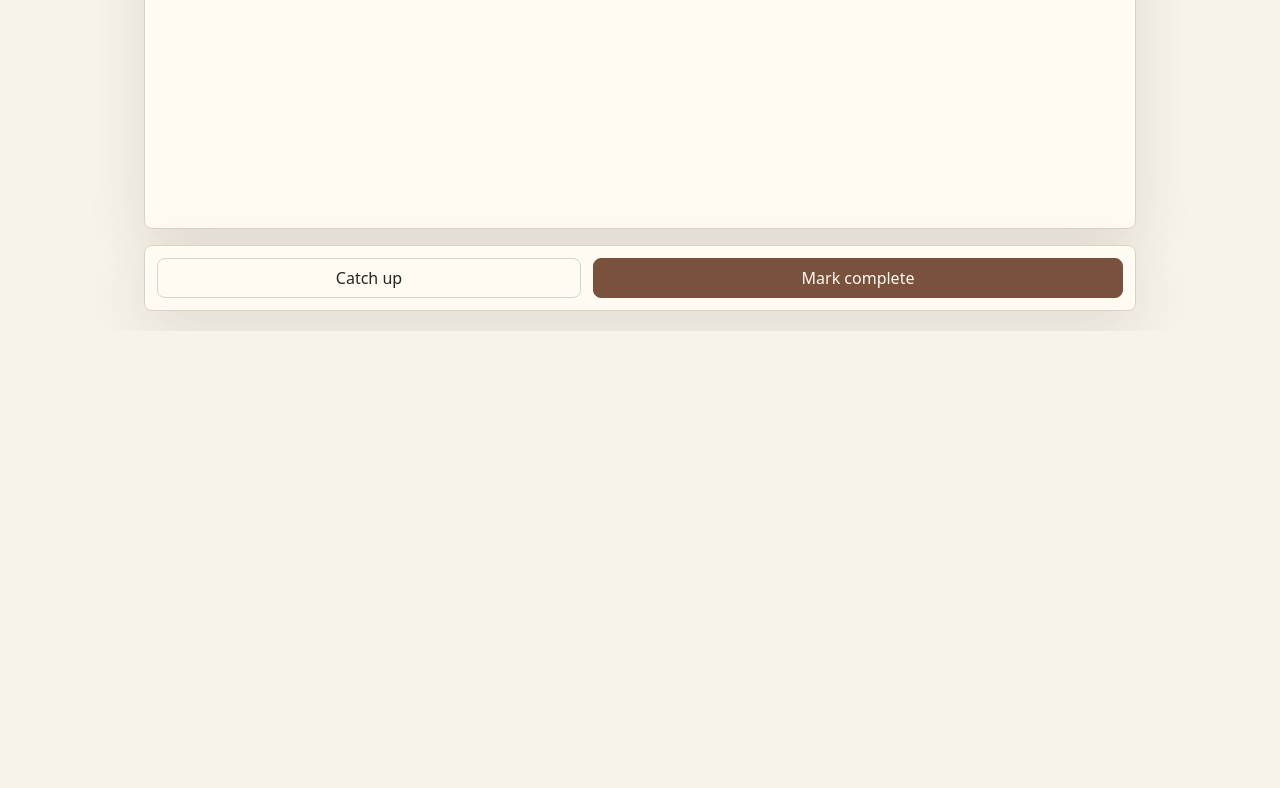
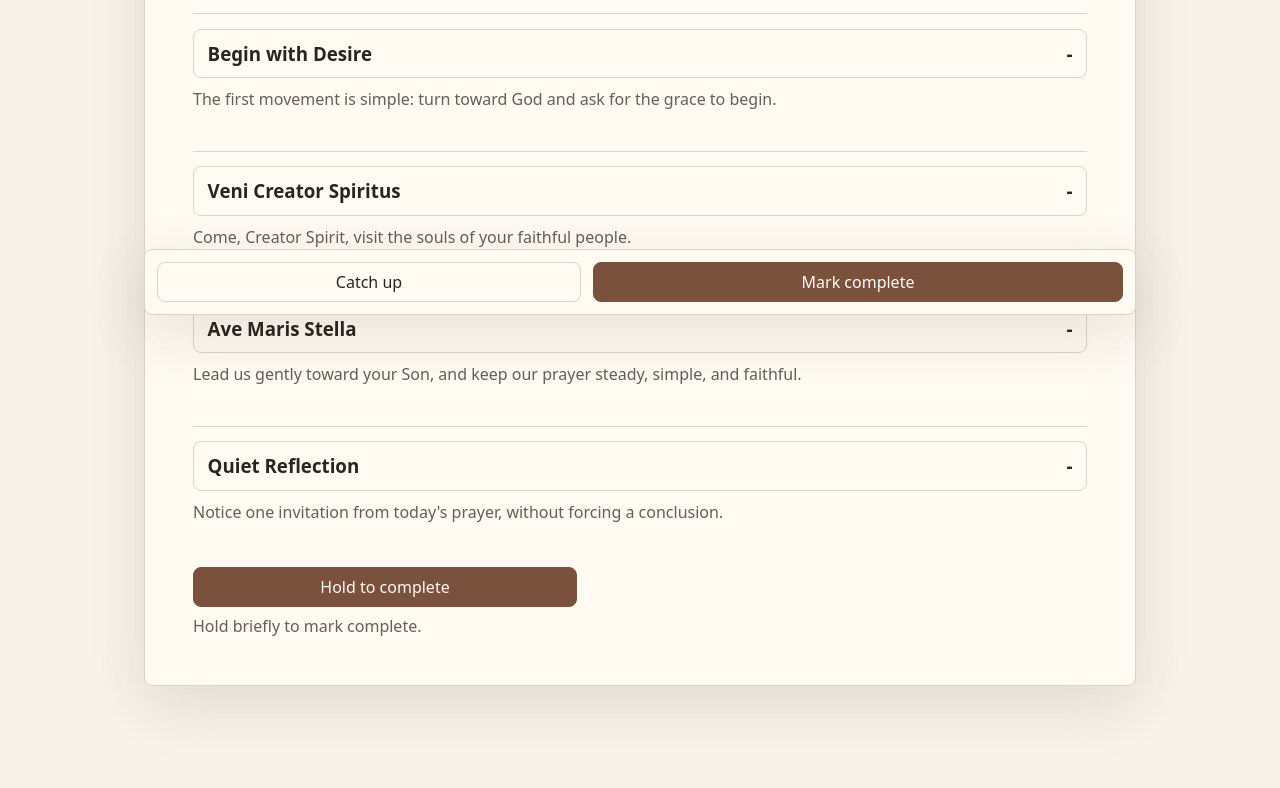
Before and after one commit to mbaldwinsmith/consecration, a website built with Vite: page index.html in a window 1280 px wide. Shown: the part 469-1257 px from the top of the page. Before the commit the page ends 800 px from the top, so only its background shows below. Built offline with nearby package versions, Linux system fonts and the light colour scheme.

Commit message:
Implement phase 6 day rendering interactions

```diff
--- a/src/app/shell.ts
+++ b/src/app/shell.ts
@@ -12,6 +12,9 @@ import {
 } from './settings';
 import type { ThemePreference } from '../types';
 import { createCatchUpView } from '../ui/views/catch-up-view';
+import { getBundledDayContent } from '../domain/content/bundled-days';
+import { resolveDayPlan } from '../domain/modes/mode-policy';
+import { createDayView } from '../ui/views/day-view';
 
 export interface AppShellOptions {
   readonly manifest: AppManifestPointer;
@@ -28,7 +31,13 @@ export function createAppShell(options: AppShellOptions): HTMLElement {
 
   const header = createHeader(options.manifest.appName, activeConsecration.title, options.route);
   const dayPager = createDayPager(options.route, activeConsecration.totalDays);
-  const view = createView(options.route, activeConsecration.title, options.schemaVersion, options.settings);
+  const view = createView(
+    options.route,
+    activeConsecration.title,
+    activeConsecration.totalDays,
+    options.schemaVersion,
+    options.settings,
+  );
   const actions = createBottomActions(options.route);
 
   shell.append(header, dayPager, view, actions);
@@ -101,6 +110,7 @@ function createDayPager(route: AppRoute, totalDays: number): HTMLElement {
 function createView(
   route: AppRoute,
   consecrationTitle: string,
+  totalDays: number,
   schemaVersion: number,
   settings: BootSettings,
 ): HTMLElement {
@@ -122,6 +132,29 @@ function createView(
 
   if (route.name === 'catch-up') {
     view.append(createCatchUpView());
+  }
+
+  if (route.name === 'today' || route.name === 'day') {
+    const day = route.name === 'day' ? route.day : 1;
+    const dayContent = getBundledDayContent(settings.consecrationId, day);
+    const plan = resolveDayPlan({
+      mode: 'guided',
+      dayContent,
+      missedDays: 0,
+    });
+    view.append(
+      createDayView({
+        dayContent,
+        renderPlan: plan,
+        totalDays,
+        onNavigatePrevious: () => {
+          navigateTo(`/day/${String(Math.max(1, day - 1))}`);
+        },
+        onNavigateNext: () => {
+          navigateTo(`/day/${String(Math.min(totalDays, day + 1))}`);
+        },
+      }),
+    );
   }
 
   return view;
--- /dev/null
+++ b/src/domain/content/bundled-days.ts
@@ -0,0 +1,62 @@
+import type { DayContent } from '../../types';
+
+const sharedSections = [
+  {
+    id: 'veni-creator',
+    type: 'hymn',
+    title: 'Veni Creator Spiritus',
+    html: '<p>Come, Creator Spirit, visit the souls of your faithful people.</p>',
+    required: true,
+    tags: ['prayer', 'holy-spirit', 'essential'],
+  },
+  {
+    id: 'ave-maris-stella',
+    type: 'hymn',
+    title: 'Ave Maris Stella',
+    html: '<p>Lead us gently toward your Son, and keep our prayer steady, simple, and faithful.</p>',
+    required: true,
+    tags: ['prayer', 'mary', 'essential'],
+  },
+  {
+    id: 'quiet-reflection',
+    type: 'reflection',
+    title: 'Quiet Reflection',
+    html: '<p>Notice one invitation from today&apos;s prayer, without forcing a conclusion.</p>',
+    required: false,
+    tags: ['reflection', 'optional'],
+  },
+] as const satisfies readonly DayContent['sections'][number][];
+
+const firstWeekReadings = [
+  ['Begin with Desire', 'The first movement is simple: turn toward God and ask for the grace to begin.'],
+  ['Make Room', 'Preparation grows when small distractions lose their hold.'],
+  ['Trust the Pace', 'Consecration is received over time.'],
+  ['Look Toward Christ', 'The purpose of this path is union with Jesus Christ.'],
+  ['Practice Humility', 'Humility lets prayer become honest.'],
+  ['Offer the Ordinary', 'The ordinary parts of the day can become an offering.'],
+  ['Renew the Yes', 'The first week closes with a simple renewal.'],
+] as const;
+
+export function getBundledDayContent(consecrationId: string, day: number): DayContent {
+  const reading = firstWeekReadings[day - 1] ?? [`Day ${String(day)}`, 'This day is ready for prayer and reflection.'];
+
+  return {
+    consecrationId,
+    day,
+    title: `Day ${String(day)} - ${reading[0]}`,
+    phase: 'preparation',
+    author: 'Consecration App',
+    durationMinutes: 8,
+    sections: [
+      {
+        id: `day-${String(day)}-reading`,
+        type: 'reading',
+        title: reading[0],
+        html: `<p>${reading[1]}</p>`,
+        required: true,
+        tags: ['reading', 'essential'],
+      },
+      ...sharedSections,
+    ],
+  };
+}
--- a/src/styles/theme.css
+++ b/src/styles/theme.css
@@ -30,6 +30,11 @@ button:hover:not(:disabled) {
 }
 
 button:focus-visible {
+  outline: 3px solid color-mix(in srgb, var(--color-accent) 55%, transparent);
+  outline-offset: 2px;
+}
+
+a:focus-visible {
   outline: 3px solid color-mix(in srgb, var(--color-accent) 55%, transparent);
   outline-offset: 2px;
 }
@@ -135,6 +140,98 @@ button:disabled {
   line-height: 1;
 }
 
+.skip-link {
+  position: absolute;
+  width: 1px;
+  height: 1px;
+  overflow: hidden;
+  clip: rect(0 0 0 0);
+}
+
+.skip-link:focus {
+  position: static;
+  width: auto;
+  height: auto;
+  clip: auto;
+}
+
+.day-view {
+  display: grid;
+  gap: 1rem;
+  margin-top: 0.75rem;
+  touch-action: pan-y;
+}
+
+.day-view-header {
+  display: grid;
+  gap: 0.35rem;
+}
+
+.day-view-header h2 {
+  font-size: clamp(1.6rem, 5vw, 2.5rem);
+  line-height: 1.05;
+}
+
+.day-sections {
+  display: grid;
+  gap: 0.75rem;
+}
+
+.day-section {
+  display: grid;
+  gap: 0.5rem;
+  padding: 0.9rem 0;
+  border-top: 1px solid var(--color-border);
+}
+
+.day-section h3 {
+  margin: 0;
+}
+
+.section-toggle {
+  width: 100%;
+  height: auto;
+  min-height: 2.75rem;
+  padding: 0.7rem 0.85rem;
+  text-align: left;
+}
+
+.section-toggle::after {
+  float: right;
+  content: "+";
+}
+
+.section-toggle[aria-expanded="true"]::after {
+  content: "-";
+}
+
+.section-body {
+  color: var(--color-text);
+  line-height: 1.65;
+}
+
+.section-body p {
+  margin: 0 0 0.75rem;
+}
+
+.completion-control {
+  display: grid;
+  gap: 0.5rem;
+  max-width: 24rem;
+}
+
+.completion-control p {
+  margin: 0;
+}
+
+.long-press-complete {
+  width: 100%;
+}
+
+.reveal-on-scroll {
+  animation: reveal-up 180ms ease-out both;
+}
+
 .settings-panel {
   display: grid;
   gap: 0.9rem;
@@ -223,6 +320,18 @@ button:disabled {
   animation-iteration-count: 1 !important;
 }
 
+@keyframes reveal-up {
+  from {
+    opacity: 0;
+    transform: translateY(0.25rem);
+  }
+
+  to {
+    opacity: 1;
+    transform: translateY(0);
+  }
+}
+
 @media (prefers-reduced-motion: reduce) {
   * {
     scroll-behavior: auto !important;
--- /dev/null
+++ b/src/ui/components/long-press-complete.ts
@@ -0,0 +1,74 @@
+export interface LongPressCompleteOptions {
+  readonly label?: string;
+  readonly holdMs?: number;
+  readonly onComplete: () => void;
+  readonly onUndo?: () => void;
+}
+
+export function createLongPressCompleteButton(options: LongPressCompleteOptions): HTMLElement {
+  const wrapper = document.createElement('div');
+  wrapper.className = 'completion-control';
+
+  const button = document.createElement('button');
+  button.type = 'button';
+  button.className = 'primary-action long-press-complete';
+  button.textContent = options.label ?? 'Hold to complete';
+  button.ariaLabel = 'Hold to mark day complete';
+
+  const status = document.createElement('p');
+  status.setAttribute('role', 'status');
+  status.textContent = 'Hold briefly to mark complete.';
+
+  const undo = document.createElement('button');
+  undo.type = 'button';
+  undo.textContent = 'Undo';
+  undo.hidden = true;
+  undo.addEventListener('click', () => {
+    undo.hidden = true;
+    button.disabled = false;
+    status.textContent = 'Completion undone.';
+    options.onUndo?.();
+  });
+
+  const holdMs = options.holdMs ?? 650;
+  let timer: number | undefined;
+
+  const clearTimer = (): void => {
+    if (timer !== undefined) {
+      window.clearTimeout(timer);
+      timer = undefined;
+    }
+  };
+
+  const complete = (): void => {
+    clearTimer();
+    button.disabled = true;
+    undo.hidden = false;
+    status.textContent = 'Day marked complete.';
+    options.onComplete();
+  };
+
+  button.addEventListener('pointerdown', () => {
+    clearTimer();
+    status.textContent = 'Keep holding to complete.';
+    timer = window.setTimeout(complete, holdMs);
+  });
+  button.addEventListener('pointerup', () => {
+    if (timer !== undefined) {
+      clearTimer();
+      status.textContent = 'Hold a little longer to complete.';
+    }
+  });
+  button.addEventListener('pointerleave', clearTimer);
+  button.addEventListener('pointercancel', clearTimer);
+  button.addEventListener('keydown', (event) => {
+    if (event.key === 'Enter' || event.key === ' ') {
+      event.preventDefault();
+      complete();
+    }
+  });
+
+  wrapper.append(button, status, undo);
+
+  return wrapper;
+}
--- /dev/null
+++ b/src/ui/gestures/swipe-navigation.ts
@@ -0,0 +1,51 @@
+export interface SwipeNavigationOptions {
+  readonly onPrevious: () => void;
+  readonly onNext: () => void;
+  readonly thresholdPixels?: number;
+}
+
+export function attachSwipeNavigation(element: HTMLElement, options: SwipeNavigationOptions): () => void {
+  const threshold = options.thresholdPixels ?? 50;
+  let startX: number | undefined;
+
+  const onPointerDown = (event: PointerEvent): void => {
+    if (event.pointerType === 'mouse') {
+      return;
+    }
+
+    startX = event.clientX;
+  };
+
+  const onPointerUp = (event: PointerEvent): void => {
+    if (startX === undefined) {
+      return;
+    }
+
+    const delta = event.clientX - startX;
+    startX = undefined;
+
+    if (Math.abs(delta) < threshold) {
+      return;
+    }
+
+    if (delta > 0) {
+      options.onPrevious();
+    } else {
+      options.onNext();
+    }
+  };
+
+  const onPointerCancel = (): void => {
+    startX = undefined;
+  };
+
+  element.addEventListener('pointerdown', onPointerDown);
+  element.addEventListener('pointerup', onPointerUp);
+  element.addEventListener('pointercancel', onPointerCancel);
+
+  return () => {
+    element.removeEventListener('pointerdown', onPointerDown);
+    element.removeEventListener('pointerup', onPointerUp);
+    element.removeEventListener('pointercancel', onPointerCancel);
+  };
+}
--- /dev/null
+++ b/src/ui/views/day-view.ts
@@ -0,0 +1,119 @@
+import type { DayContent, RenderDayPlan, RenderSectionPlan, Section } from '../../types';
+import { attachSwipeNavigation } from '../gestures/swipe-navigation';
+import { createLongPressCompleteButton } from '../components/long-press-complete';
+
+export interface DayViewOptions {
+  readonly dayContent: DayContent;
+  readonly renderPlan: RenderDayPlan;
+  readonly totalDays: number;
+  readonly onNavigatePrevious?: () => void;
+  readonly onNavigateNext?: () => void;
+  readonly onComplete?: () => void;
+  readonly onUndoComplete?: () => void;
+}
+
+export function createDayView(options: DayViewOptions): HTMLElement {
+  const article = document.createElement('article');
+  article.className = 'day-view';
+  article.dataset.testid = 'day-view';
+  article.tabIndex = -1;
+
+  const skipLink = document.createElement('a');
+  skipLink.className = 'skip-link';
+  skipLink.href = '#day-sections';
+  skipLink.textContent = 'Skip to sections';
+
+  const header = document.createElement('header');
+  header.className = 'day-view-header';
+
+  const eyebrow = document.createElement('p');
+  eyebrow.textContent = `${toPhaseLabel(options.dayContent.phase)} · ${String(options.renderPlan.estimatedMinutes)} min`;
+
+  const heading = document.createElement('h2');
+  heading.textContent = options.dayContent.title;
+
+  const meta = document.createElement('p');
+  meta.textContent = `${options.renderPlan.mode} mode · ${options.renderPlan.completionCriteria} completion`;
+
+  header.append(eyebrow, heading, meta);
+
+  const sections = document.createElement('div');
+  sections.id = 'day-sections';
+  sections.className = 'day-sections';
+  sections.append(...createSectionElements(options.dayContent, options.renderPlan));
+
+  const completion = createLongPressCompleteButton({
+    onComplete: options.onComplete ?? noop,
+    onUndo: options.onUndoComplete,
+  });
+
+  article.append(skipLink, header, sections, completion);
+  attachSwipeNavigation(article, {
+    onPrevious: options.onNavigatePrevious ?? noop,
+    onNext: options.onNavigateNext ?? noop,
+  });
+
+  return article;
+}
+
+function createSectionElements(dayContent: DayContent, renderPlan: RenderDayPlan): readonly HTMLElement[] {
+  const planById = new Map(renderPlan.sections.map((sectionPlan) => [sectionPlan.id, sectionPlan]));
+
+  return dayContent.sections.flatMap((section) => {
+    const sectionPlan = planById.get(section.id);
+
+    if (sectionPlan?.included === false) {
+      return [];
+    }
+
+    return [createSectionElement(section, sectionPlan)];
+  });
+}
+
+function createSectionElement(section: Section, sectionPlan: RenderSectionPlan | undefined): HTMLElement {
+  const wrapper = document.createElement('section');
+  wrapper.className = 'day-section reveal-on-scroll';
+
+  const headingId = `${section.id}-heading`;
+  const bodyId = `${section.id}-body`;
+
+  const heading = document.createElement('h3');
+  heading.id = headingId;
+
+  const toggle = document.createElement('button');
+  toggle.type = 'button';
+  toggle.className = 'section-toggle';
+  toggle.setAttribute('aria-controls', bodyId);
+  toggle.setAttribute('aria-expanded', String(sectionPlan?.collapsedByDefault !== true));
+  toggle.textContent = section.title;
+  heading.append(toggle);
+
+  const body = document.createElement('div');
+  body.id = bodyId;
+  body.className = 'section-body';
+  body.setAttribute('role', 'region');
+  body.setAttribute('aria-labelledby', headingId);
+  body.hidden = sectionPlan?.collapsedByDefault === true;
+  body.innerHTML = section.html;
+
+  toggle.addEventListener('click', () => {
+    const expanded = toggle.getAttribute('aria-expanded') === 'true';
+    toggle.setAttribute('aria-expanded', String(!expanded));
+    body.hidden = expanded;
+  });
+
+  wrapper.append(heading, body);
+
+  return wrapper;
+}
+
+function toPhaseLabel(phase: string): string {
+  return phase
+    .split('-')
+    .map((part) => `${part.slice(0, 1).toUpperCase()}${part.slice(1)}`)
+    .join(' ');
+}
+
+function noop(): void {
+  return undefined;
+}
```
Also changed, not shown: Tasks.md (+15 -15 lines), test/app-shell.test.ts (+1 -0 lines), test/day-view.test.ts (added, +91 -0 lines).
